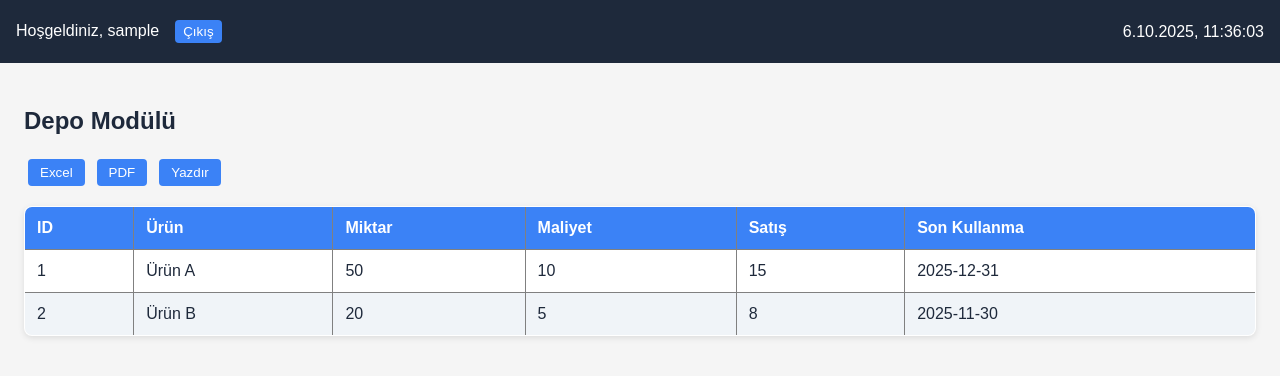
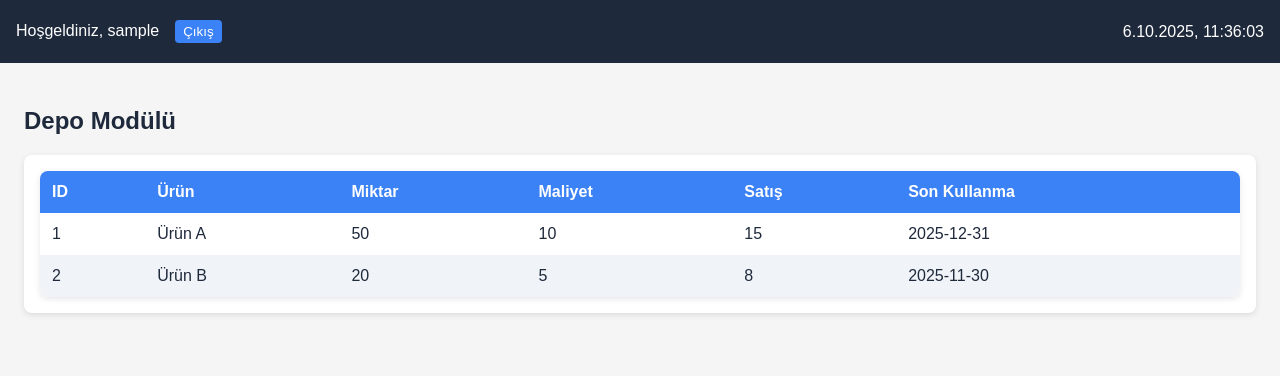
Before and after one commit to 07mercedes-source/panel-demov1, a Next.js app: page /depo in a window 1280 px wide. Shown: the top 376 px of the page. Built offline with nearby package versions, Linux system fonts and the light colour scheme; sample sign-in values are in the browser's storage.

Commit message:
Update depo.js

```diff
--- a/pages/depo.js
+++ b/pages/depo.js
@@ -1,7 +1,4 @@
 import { useState } from 'react';
-import * as XLSX from 'xlsx';
-import jsPDF from 'jspdf';
-import 'jspdf-autotable';
 
 export default function Depo() {
   const [products] = useState([
@@ -9,43 +6,11 @@ export default function Depo() {
     { id: 2, name: 'Ürün B', quantity: 20, cost: 5, price: 8, expiry: '2025-11-30' }
   ]);
 
-  const exportExcel = () => {
-    const ws = XLSX.utils.json_to_sheet(products);
-    const wb = XLSX.utils.book_new();
-    XLSX.utils.book_append_sheet(wb, ws, 'Depo');
-    XLSX.writeFile(wb, 'depo.xlsx');
-  };
-
-  const exportPDF = () => {
-    const doc = new jsPDF();
-    doc.text('Depo Listesi', 14, 16);
-    doc.autoTable({
-      startY: 20,
-      head: [['ID','Ürün','Miktar','Maliyet','Satış','Son Kullanma']],
-      body: products.map(p => [p.id, p.name, p.quantity, p.cost, p.price, p.expiry])
-    });
-    doc.save('depo.pdf');
-  };
-
-  const printTable = () => {
-    const printContent = document.getElementById('depo-table').outerHTML;
-    const newWin = window.open('', '', 'width=800,height=600');
-    newWin.document.write('<html><head><title>Depo Listesi</title></head><body>');
-    newWin.document.write(printContent);
-    newWin.document.write('</body></html>');
-    newWin.document.close();
-    newWin.print();
-  };
-
   return (
     <div style={{ padding: 24 }}>
       <h2>Depo Modülü</h2>
-      <div style={{ marginBottom: 16 }}>
-        <button onClick={exportExcel}>Excel</button>
-        <button onClick={exportPDF} style={{ marginLeft: 8 }}>PDF</button>
-        <button onClick={printTable} style={{ marginLeft: 8 }}>Yazdır</button>
-      </div>
-      <table id="depo-table" border="1" cellPadding="8" style={{ borderCollapse: 'collapse', width: '100%' }}>
+      <div className="card">
+        <table>
           <thead>
             <tr>
               <th>ID</th>
@@ -70,5 +35,6 @@ export default function Depo() {
           </tbody>
         </table>
       </div>
+    </div>
   );
 }
```
Lines whose indentation alone changed are shown as unchanged.
